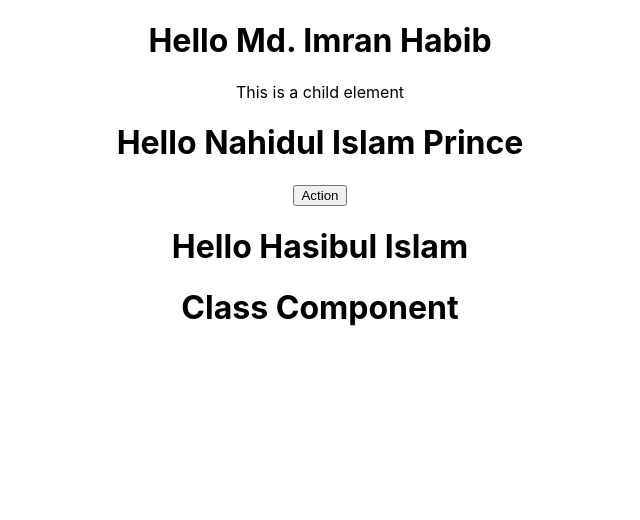
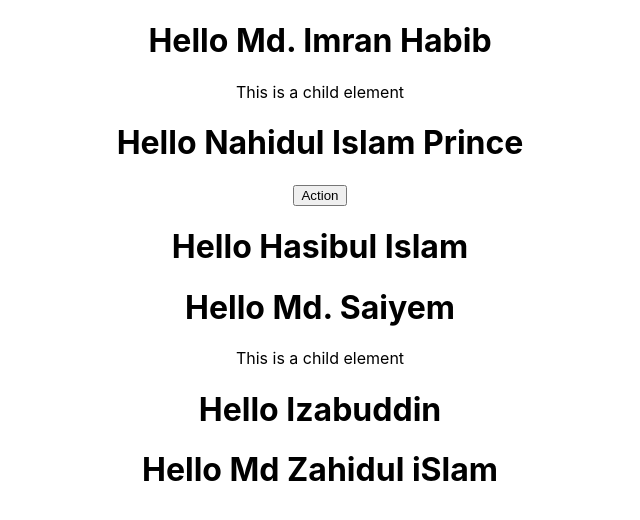
Before and after one commit to MdImranHabib/React, a React (Create React App) app in the folder hello-world/: page / in a window 1280 px wide. Shown: the top 520 px of the page, without its empty margins (320-960 px from the left). Built offline with nearby package versions, Linux system fonts and the light colour scheme.

Commit message:
tried props in class component

```diff
--- a/hello-world/src/App.js
+++ b/hello-world/src/App.js
@@ -13,7 +13,11 @@ function App() {
         <button>Action</button>
       </Greet>
       <Greet name="Hasibul Islam" />
-      <Welcome />
+      <Welcome name="Md. Saiyem" >
+        <p>This is a child element</p>
+      </Welcome>
+      <Welcome name="Izabuddin" />
+      <Welcome name="Md Zahidul iSlam" />
     </div>
   );
 }
--- a/hello-world/src/components/Welcome.js
+++ b/hello-world/src/components/Welcome.js
@@ -3,7 +3,10 @@ import React from "react";
 class Welcome extends React.Component{
     render(){
         return(
-            <h1>Class Component</h1>
+            <div>
+                <h1>Hello {this.props.name}</h1>
+                {this.props.children}
+            </div>
         );
     }
 }
```
